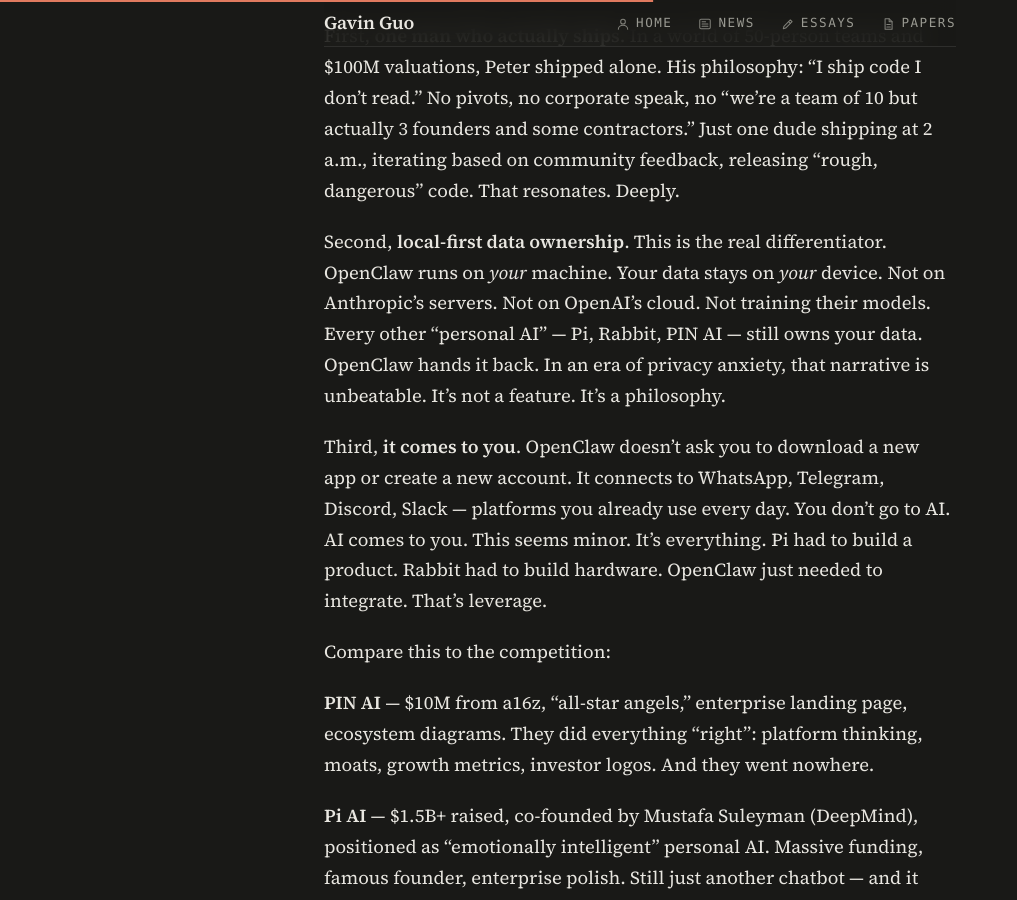
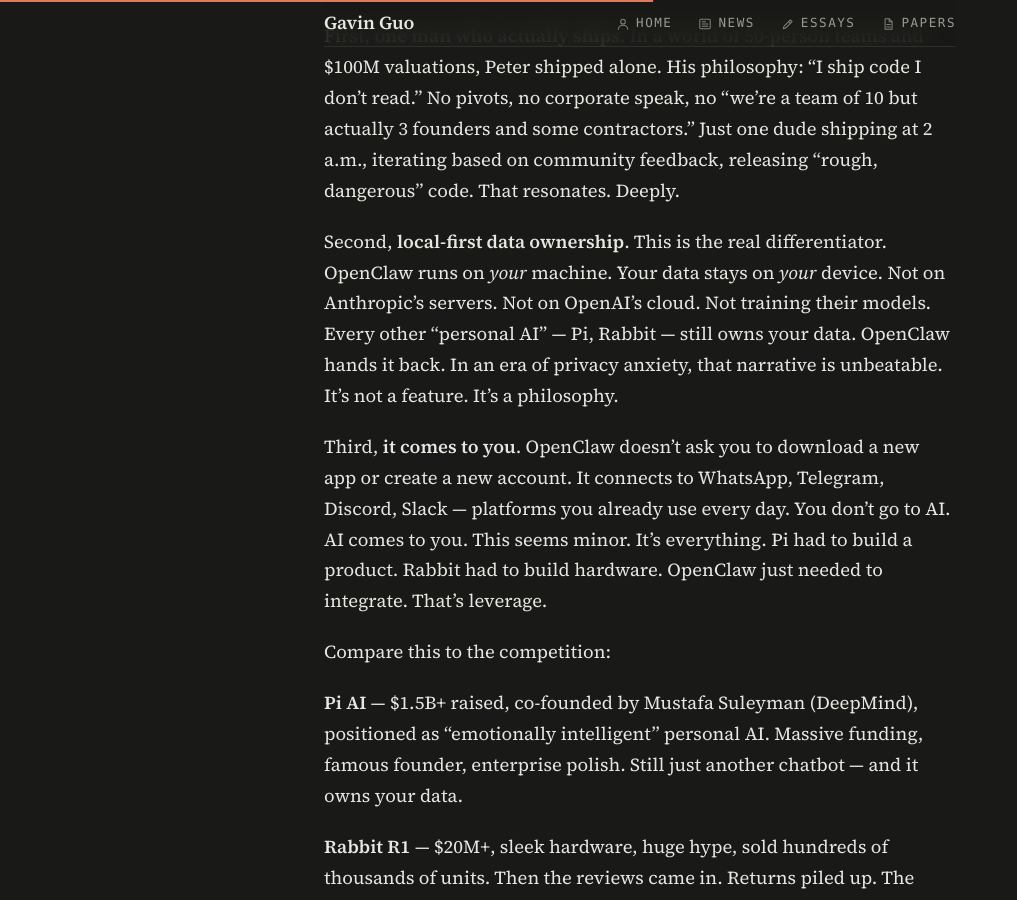
Before and after one commit to zguo0525/zguo0525.github.io, a Jekyll site: the page built from _articles/the-openclaw-playbook.md, in a window 1280 px wide and 900 px high, scrolled down 1492 px. Shown: the whole window, without its empty margins (0-1017 px from the left). Built offline with Jekyll 4.4.1, drawn with Linux system fonts in a browser that asks for light colours.

Commit message:
OpenClaw essay: remove PIN AI references
Co-Authored-By: Claude Opus 5.5 (1M context) <noreply@anthropic.com>
Claude-Session: https://claude.ai/code/session_01HnC98uYSSXDKz9D1f4jfEu

```diff
--- a/_articles/the-openclaw-playbook.md
+++ b/_articles/the-openclaw-playbook.md
@@ -22,13 +22,11 @@ The tech is not the point. Agent frameworks are a commodity — LangChain, AutoG
 
 First, **one man who actually ships**. In a world of 50-person teams and $100M valuations, Peter shipped alone. His philosophy: "I ship code I don't read." No pivots, no corporate speak, no "we're a team of 10 but actually 3 founders and some contractors." Just one dude shipping at 2 a.m., iterating based on community feedback, releasing "rough, dangerous" code. That resonates. Deeply.
 
-Second, **local-first data ownership**. This is the real differentiator. OpenClaw runs on *your* machine. Your data stays on *your* device. Not on Anthropic's servers. Not on OpenAI's cloud. Not training their models. Every other "personal AI" — Pi, Rabbit, PIN AI — still owns your data. OpenClaw hands it back. In an era of privacy anxiety, that narrative is unbeatable. It's not a feature. It's a philosophy.
+Second, **local-first data ownership**. This is the real differentiator. OpenClaw runs on *your* machine. Your data stays on *your* device. Not on Anthropic's servers. Not on OpenAI's cloud. Not training their models. Every other "personal AI" — Pi, Rabbit — still owns your data. OpenClaw hands it back. In an era of privacy anxiety, that narrative is unbeatable. It's not a feature. It's a philosophy.
 
 Third, **it comes to you**. OpenClaw doesn't ask you to download a new app or create a new account. It connects to WhatsApp, Telegram, Discord, Slack — platforms you already use every day. You don't go to AI. AI comes to you. This seems minor. It's everything. Pi had to build a product. Rabbit had to build hardware. OpenClaw just needed to integrate. That's leverage.
 
 Compare this to the competition:
-
-**PIN AI** — $10M from a16z, "all-star angels," enterprise landing page, ecosystem diagrams. They did everything "right": platform thinking, moats, growth metrics, investor logos. And they went nowhere.
 
 **Pi AI** — $1.5B+ raised, co-founded by Mustafa Suleyman (DeepMind), positioned as "emotionally intelligent" personal AI. Massive funding, famous founder, enterprise polish. Still just another chatbot — and it owns your data.
 
```
